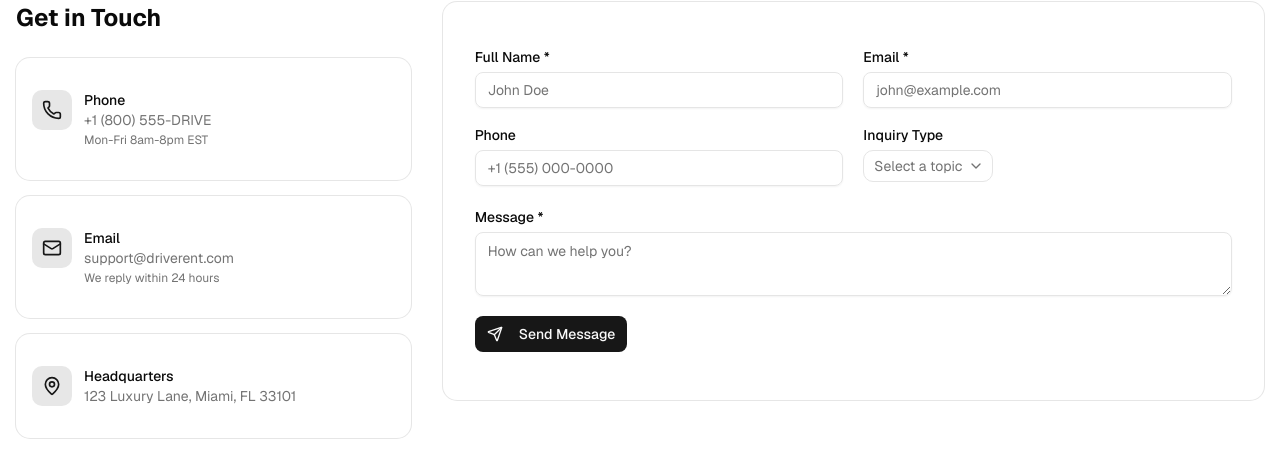
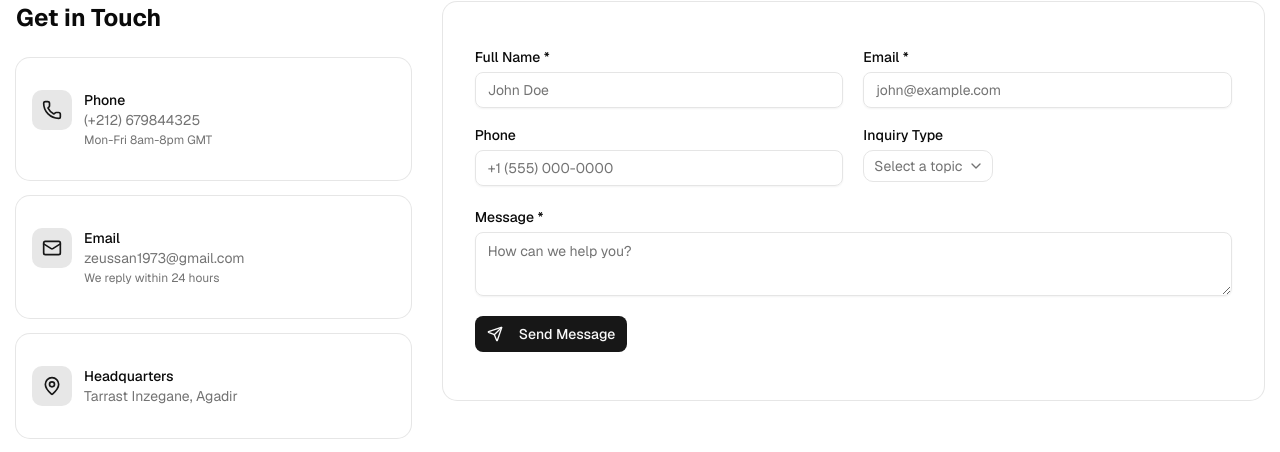
Before and after one commit to Malcomx24/car-rental-app, a Next.js app: page /contact in a window 1280 px wide. Shown: the part 407-859 px from the top of the page. Built offline with nearby package versions, Linux system fonts and the light colour scheme; no server answers.

Commit message:
5.1 commit

```diff
--- a/src/app/(public)/contact/page.tsx
+++ b/src/app/(public)/contact/page.tsx
@@ -17,9 +17,9 @@ import { Mail, Phone, MapPin, Clock, Send, Loader2, CheckCircle } from "lucide-r
 import { toast } from "sonner";
 
 const CONTACT_INFO = [
-  { icon: Phone, label: "Phone", value: "+1 (800) 555-DRIVE", description: "Mon-Fri 8am-8pm EST" },
-  { icon: Mail, label: "Email", value: "support@driverent.com", description: "We reply within 24 hours" },
-  { icon: MapPin, label: "Headquarters", value: "123 Luxury Lane, Miami, FL 33101", description: "" },
+  { icon: Phone, label: "Phone", value: "(+212) 679844325", description: "Mon-Fri 8am-8pm GMT" },
+  { icon: Mail, label: "Email", value: "zeussan1973@gmail.com", description: "We reply within 24 hours" },
+  { icon: MapPin, label: "Headquarters", value: "Tarrast Inzegane, Agadir ", description: "" },
   { icon: Clock, label: "Business Hours", value: "Mon-Sat: 7am - 10pm", description: "Sunday: 9am - 6pm" },
 ];
 
```
